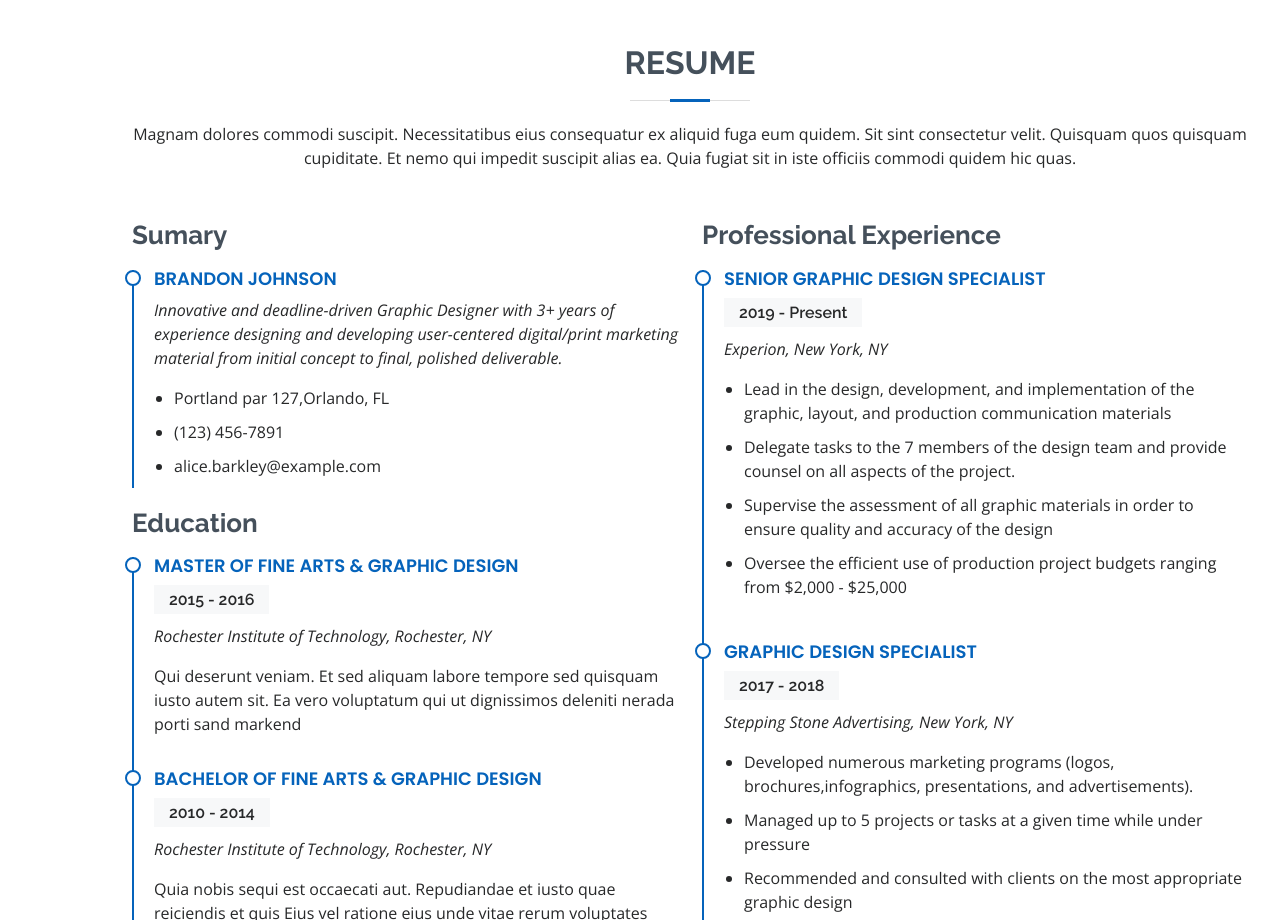
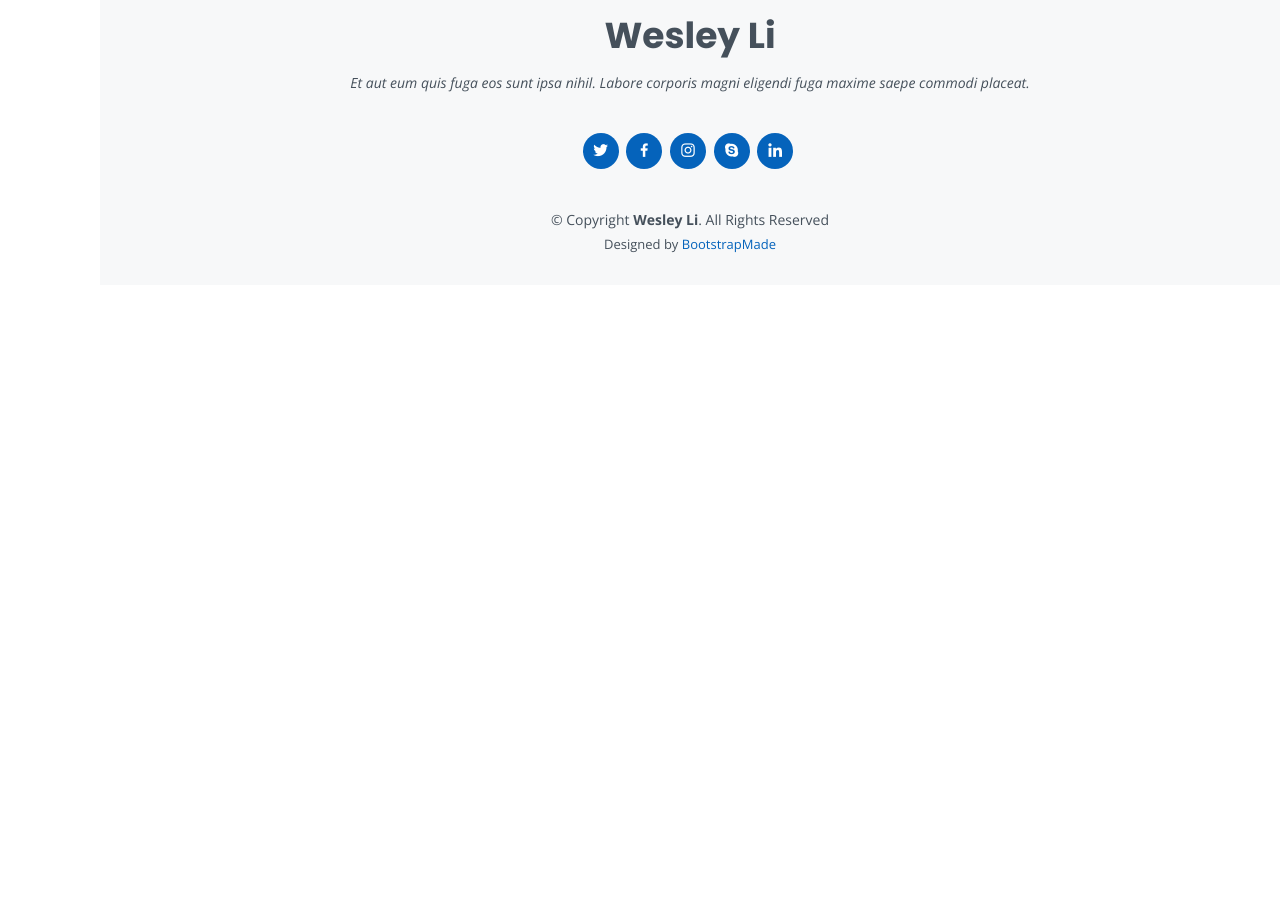
Before and after one commit to wesleyyli/wesleyli, a plain HTML site: page index.html in a window 1280 px wide. Shown: the part 1880-2800 px from the top of the page. After the commit the page ends 2165 px from the top, so only its background shows below. Drawn offline with nearby package versions, Linux system fonts and the light colour scheme.

Commit message:
removed resume section

```diff
--- a/index.html
+++ b/index.html
@@ -185,71 +185,6 @@
       </div>
     </section><!-- End Skills Section -->
 
-    <!-- ======= Resume Section ======= -->
-    <section id="resume" class="resume">
-      <div class="container" data-aos="fade-up">
-
-        <div class="section-title">
-          <h2>Resume</h2>
-          <p>Magnam dolores commodi suscipit. Necessitatibus eius consequatur ex aliquid fuga eum quidem. Sit sint consectetur velit. Quisquam quos quisquam cupiditate. Et nemo qui impedit suscipit alias ea. Quia fugiat sit in iste officiis commodi quidem hic quas.</p>
-        </div>
-
-        <div class="row">
-          <div class="col-lg-6">
-            <h3 class="resume-title">Sumary</h3>
-            <div class="resume-item pb-0">
-              <h4>Brandon Johnson</h4>
-              <p><em>Innovative and deadline-driven Graphic Designer with 3+ years of experience designing and developing user-centered digital/print marketing material from initial concept to final, polished deliverable.</em></p>
-              <ul>
-                <li>Portland par 127,Orlando, FL</li>
-                <li>(123) 456-7891</li>
-                <li>alice.barkley@example.com</li>
-              </ul>
-            </div>
-
-            <h3 class="resume-title">Education</h3>
-            <div class="resume-item">
-              <h4>Master of Fine Arts &amp; Graphic Design</h4>
-              <h5>2015 - 2016</h5>
-              <p><em>Rochester Institute of Technology, Rochester, NY</em></p>
-              <p>Qui deserunt veniam. Et sed aliquam labore tempore sed quisquam iusto autem sit. Ea vero voluptatum qui ut dignissimos deleniti nerada porti sand markend</p>
-            </div>
-            <div class="resume-item">
-              <h4>Bachelor of Fine Arts &amp; Graphic Design</h4>
-              <h5>2010 - 2014</h5>
-              <p><em>Rochester Institute of Technology, Rochester, NY</em></p>
-              <p>Quia nobis sequi est occaecati aut. Repudiandae et iusto quae reiciendis et quis Eius vel ratione eius unde vitae rerum voluptates asperiores voluptatem Earum molestiae consequatur neque etlon sader mart dila</p>
-            </div>
-          </div>
-          <div class="col-lg-6">
-            <h3 class="resume-title">Professional Experience</h3>
-            <div class="resume-item">
-              <h4>Senior graphic design specialist</h4>
-              <h5>2019 - Present</h5>
-              <p><em>Experion, New York, NY </em></p>
-              <ul>
-                <li>Lead in the design, development, and implementation of the graphic, layout, and production communication materials</li>
-                <li>Delegate tasks to the 7 members of the design team and provide counsel on all aspects of the project. </li>
-                <li>Supervise the assessment of all graphic materials in order to ensure quality and accuracy of the design</li>
-                <li>Oversee the efficient use of production project budgets ranging from $2,000 - $25,000</li>
-              </ul>
-            </div>
-            <div class="resume-item">
-              <h4>Graphic design specialist</h4>
-              <h5>2017 - 2018</h5>
-              <p><em>Stepping Stone Advertising, New York, NY</em></p>
-              <ul>
-                <li>Developed numerous marketing programs (logos, brochures,infographics, presentations, and advertisements).</li>
-                <li>Managed up to 5 projects or tasks at a given time while under pressure</li>
-                <li>Recommended and consulted with clients on the most appropriate graphic design</li>
-                <li>Created 4+ design presentations and proposals a month for clients and account managers</li>
-              </ul>
-            </div>
-          </div>
-        </div>
-
-      </div>
-    </section><!-- End Resume Section -->
 
   <!-- ======= Footer ======= -->
   <footer id="footer">
```
